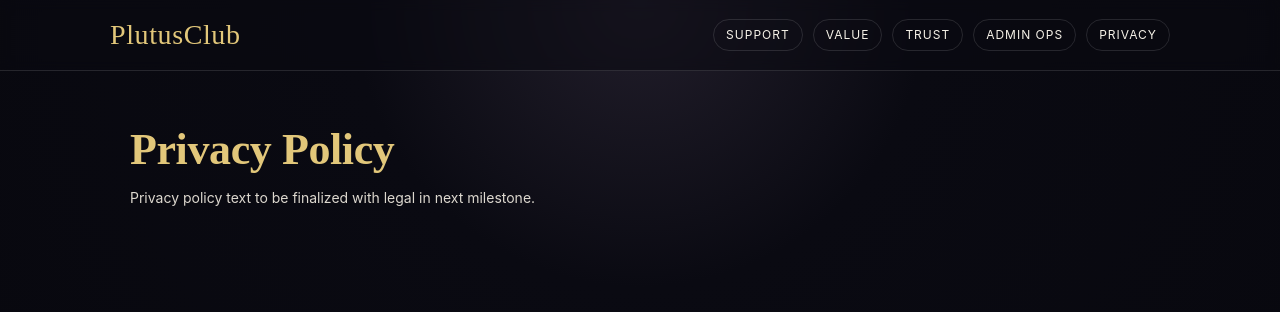
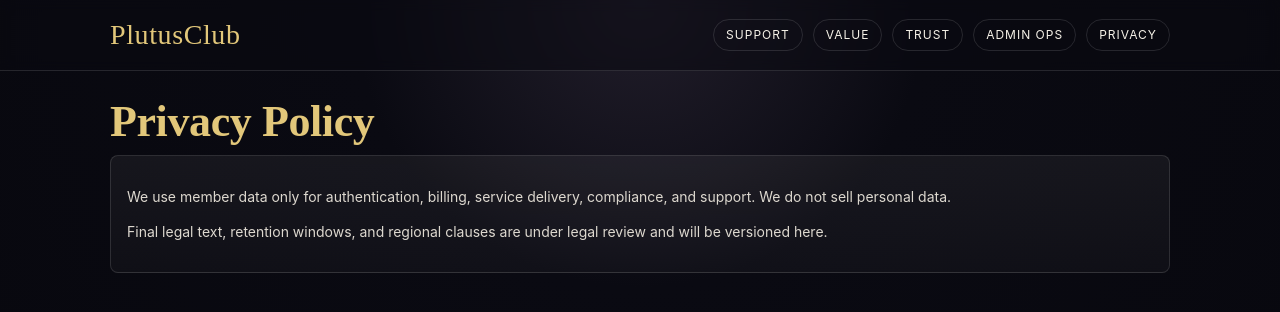
Before and after one commit to Teamtrue/luxury-members, a Next.js app in the folder luxury-members-next/: page /privacy in a window 1280 px wide. Shown: the top 312 px of the page. Built offline with nearby package versions, Linux system fonts and the light colour scheme.

Commit message:
Apply premium structure to privacy page

```diff
--- a/luxury-members-next/app/privacy/page.tsx
+++ b/luxury-members-next/app/privacy/page.tsx
@@ -1,8 +1,15 @@
 export default function PrivacyPage() {
   return (
-    <main>
+    <>
       <h1>Privacy Policy</h1>
-      <p>Privacy policy text to be finalized with legal in next milestone.</p>
-    </main>
+      <section>
+        <p>
+          We use member data only for authentication, billing, service delivery, compliance, and support. We do not sell personal data.
+        </p>
+        <p>
+          Final legal text, retention windows, and regional clauses are under legal review and will be versioned here.
+        </p>
+      </section>
+    </>
   );
 }
```
